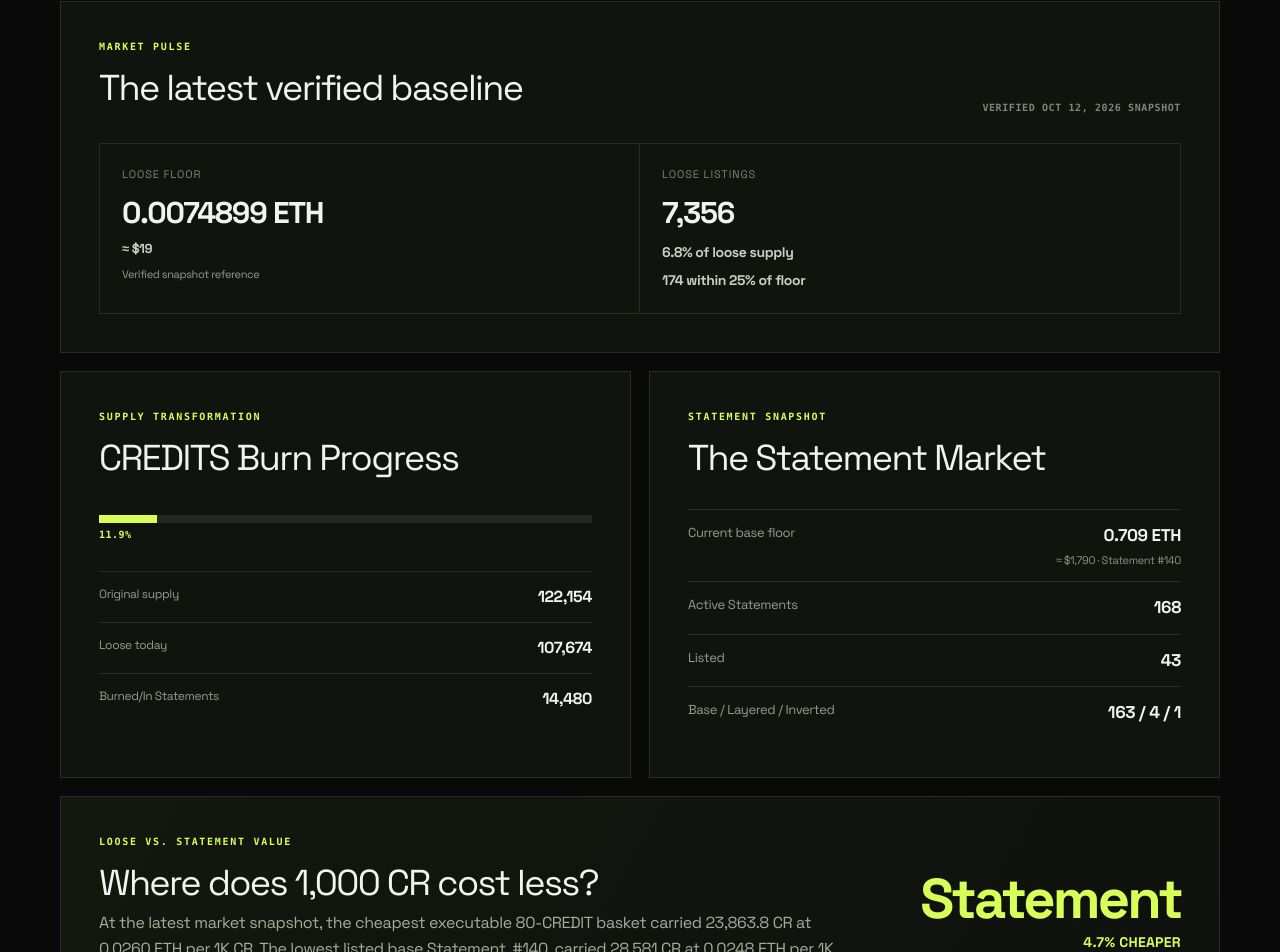
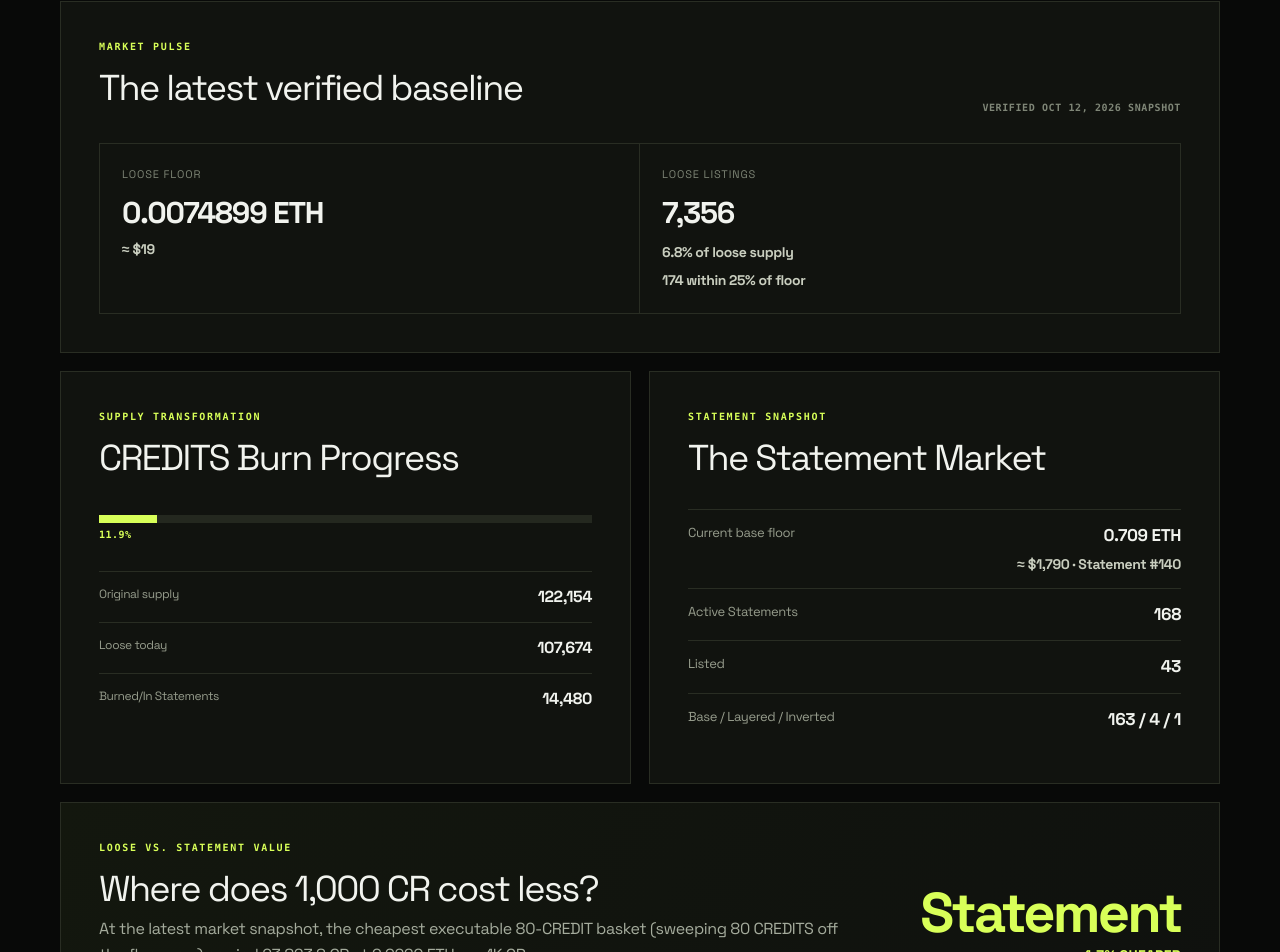
Before and after one commit to GridPhantoms/grid-keys-points, a Next.js app: page /credits in a window 1280 px wide. Shown: the part 737-1689 px from the top of the page. Built offline with nearby package versions, Linux system fonts and the light colour scheme; no server answers.

Commit message:
Clarify CREDITS value comparison

```diff
--- a/app/credits/page.tsx
+++ b/app/credits/page.tsx
@@ -74,7 +74,7 @@ export default async function CreditsOverviewPage() {
         <section className="cr-section" aria-labelledby="market-pulse">
           <div className="cr-section-head"><div><p className="cr-kicker">Market pulse</p><h2 id="market-pulse">The latest verified baseline</h2></div><span>{live ? '15-minute market snapshot' : overview.sourceLabel}</span></div>
           <div className="cr-stat-grid">
-            <article><span>Loose floor</span><strong>{market.looseFloorEth} ETH</strong><small className="cr-usd-equivalent">≈ {usd.format(market.looseFloorEth * market.ethUsd)}</small><small>Verified snapshot reference</small></article>
+            <article><span>Loose floor</span><strong>{market.looseFloorEth} ETH</strong><small className="cr-support-stat cr-usd-equivalent">≈ {usd.format(market.looseFloorEth * market.ethUsd)}</small></article>
             <article><span>Loose listings</span><strong>{integer.format(market.looseListings)}</strong><small className="cr-support-stat">{percent.format(listedPct)}% of loose supply</small><small className="cr-support-stat">{integer.format(market.within25PctOfFloor)} within 25% of floor</small></article>
           </div>
         </section>
@@ -107,7 +107,7 @@ export default async function CreditsOverviewPage() {
         </div>
 
         <section className="cr-section cr-build" aria-labelledby="build-title">
-          <div><p className="cr-kicker">Loose vs. Statement value</p><h2 id="build-title">Where does 1,000 CR cost less?</h2><p>At the latest market snapshot, the cheapest executable {basket.credits}-CREDIT basket carried {decimal.format(basket.cr)} CR at {ethPerCr.format(comparison.looseEthPer1kCr)} ETH per 1K CR. The lowest listed base Statement, #{statementFloor.tokenId}, carried {integer.format(statementFloor.cr)} CR at {ethPerCr.format(comparison.statementEthPer1kCr)} ETH per 1K CR.</p></div>
+          <div><p className="cr-kicker">Loose vs. Statement value</p><h2 id="build-title">Where does 1,000 CR cost less?</h2><p className="cr-build-copy">At the latest market snapshot, the cheapest executable {basket.credits}-CREDIT basket (sweeping {basket.credits} CREDITS off the floor now) carried {decimal.format(basket.cr)} CR at {ethPerCr.format(comparison.looseEthPer1kCr)} ETH per 1K CR.</p><p className="cr-build-copy">The lowest listed base Statement, #{statementFloor.tokenId}, carried {integer.format(statementFloor.cr)} CR at {ethPerCr.format(comparison.statementEthPer1kCr)} ETH per 1K CR.</p></div>
           <strong>{cheaperLabel}<small>{percent.format(comparison.savingsPct)}% cheaper</small></strong>
         </section>
 
```
Also changed, not shown: app/credits/credits.css, 1 other file (tests, documents, lock files or other folders).
